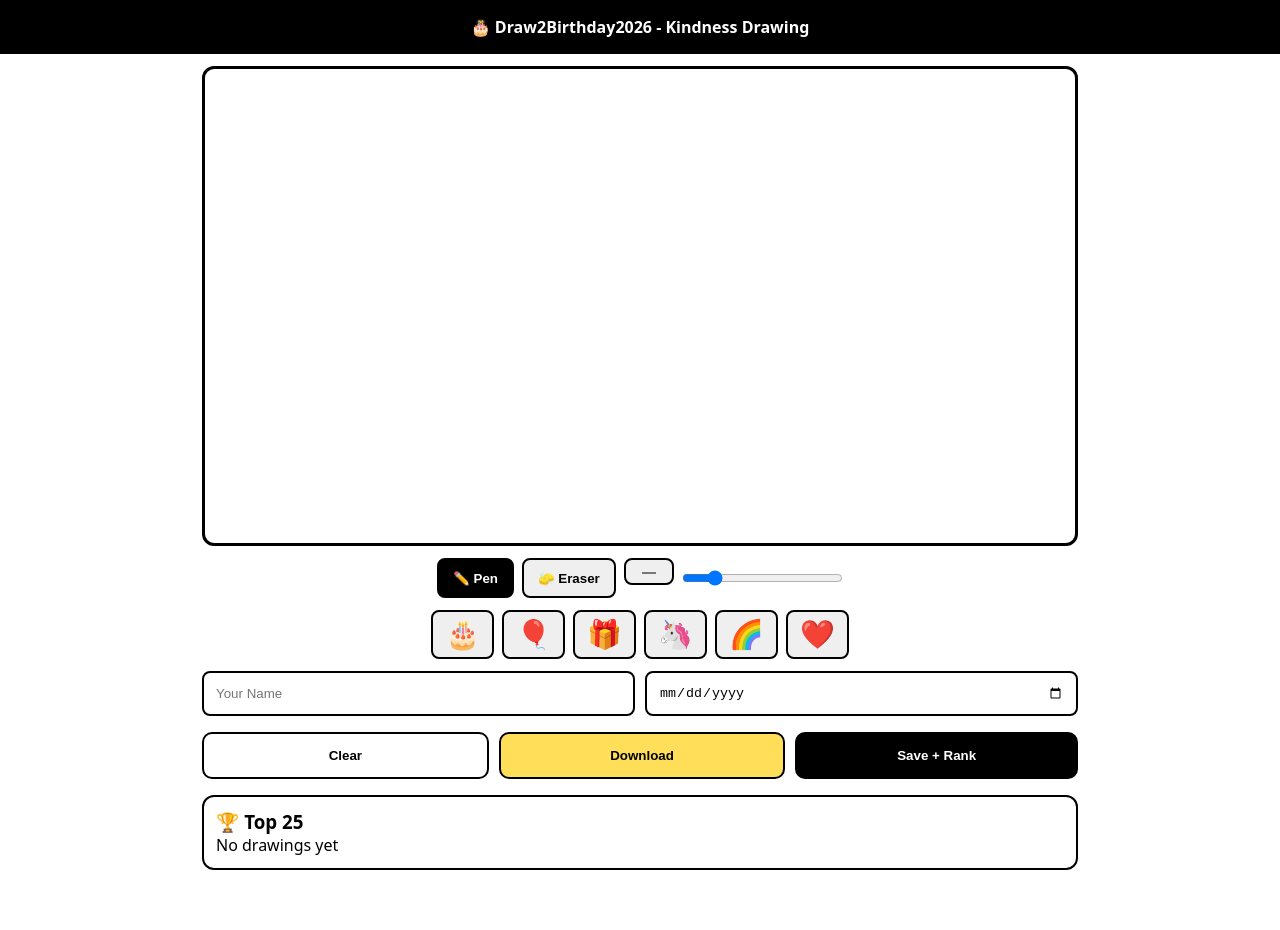
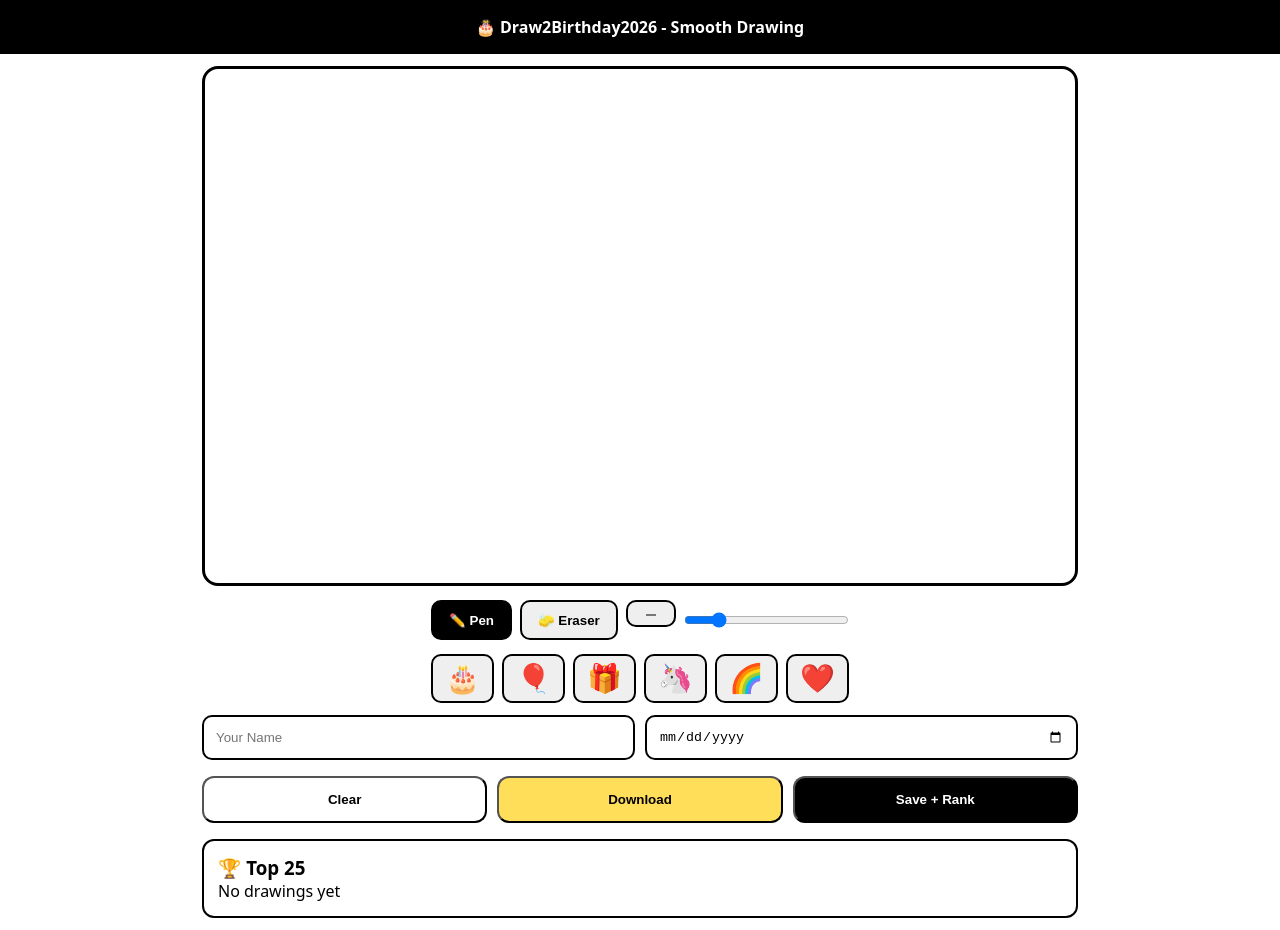
Before and after one commit to xiaoyanbu21-dot/Draw2Birthday2026, a plain HTML site: page index.html in a window 1280 px wide. Before the commit the page ends 882 px from the top, so only its background shows below. Drawn offline with Linux system fonts and the light colour scheme.

Commit message:
Update title and styling in index.html

```diff
--- a/index.html
+++ b/index.html
@@ -3,62 +3,80 @@
 <head>
 <meta charset="UTF-8">
 <meta name="viewport" content="width=device-width,initial-scale=1,maximum-scale=1,user-scalable=no">
-<title>Draw2Birthday2026 Fixed</title>
+<title>Draw2Birthday2026 Smooth</title>
 <style>
-*{box-sizing:border-box;margin:0;padding:0}body{font-family:system-ui;background:#fff}
-.header{background:#000;color:#fff;text-align:center;padding:16px;font-weight:bold}
+*{box-sizing:border-box;margin:0;padding:0}
+body{font-family:system-ui;background:#fff;overscroll-behavior:none}
+.header{background:#000;color:#fff;text-align:center;padding:16px;font-weight:800}
 .wrap{max-width:900px;margin:auto;padding:12px}
-#c{width:100%;height:60vh;min-height:450px;border:3px solid #000;border-radius:12px;display:block;touch-action:none;cursor:crosshair;background:#fff}
-.tools{display:flex;gap:8px;flex-wrap:wrap;justify-content:center;margin:12px 0}
-.tools button,.tools input{padding:10px 14px;border:2px solid #000;border-radius:8px;font-weight:bold}
+#c{width:100%;height:65vh;min-height:500px;border:3px solid #000;border-radius:16px;display:block;touch-action:none;background:#fff}
+.tools{display:flex;gap:8px;justify-content:center;margin:14px 0;flex-wrap:wrap}
+.tools button,.tools input{padding:10px 16px;border:2px solid #000;border-radius:10px;font-weight:700}
 .tools button.active{background:#000;color:#fff}
-.stickers{display:flex;gap:8px;justify-content:center;flex-wrap:wrap;margin:10px 0}
-.stickers button{font-size:28px;padding:6px 12px;border:2px solid #000;border-radius:8px}
+.stickers{display:flex;gap:8px;justify-content:center;flex-wrap:wrap}
+.stickers button{font-size:28px;padding:6px 12px;border:2px solid #000;border-radius:10px}
 .inputs{display:grid;grid-template-columns:1fr 1fr;gap:10px;margin:12px 0}
-.inputs input{padding:12px;border:2px solid #000;border-radius:8px;width:100%}
+.inputs input{padding:12px;border:2px solid #000;border-radius:10px;width:100%}
 .action{display:flex;gap:10px;justify-content:center;margin:16px 0}
-.action button{padding:14px 20px;border-radius:10px;font-weight:bold;flex:1}
-#saveBtn{background:#000;color:#fff;border:none}
-#clearBtn{background:#fff;border:2px solid #000}
-#dlBtn{background:#ffde59;border:2px solid #000}
+.action button{padding:14px 20px;border-radius:12px;font-weight:800;flex:1}
+#saveBtn{background:#000;color:#fff} #clearBtn{background:#fff} #dlBtn{background:#ffde59}
 </style>
 </head>
 <body>
-<div class="header">🎂 Draw2Birthday2026 - Kindness Drawing</div>
+<div class="header">🎂 Draw2Birthday2026 - Smooth Drawing</div>
 <div class="wrap">
 <canvas id="c"></canvas>
 <div class="tools">
 <button id="pen" class="active">✏️ Pen</button>
 <button id="eraser">🧽 Eraser</button>
 <input type="color" id="col" value="#000000">
-<input type="range" id="sz" min="1" max="40" value="4">
+<input type="range" id="sz" min="2" max="40" value="5">
 </div>
 <div class="stickers">
 <button data-e="🎂">🎂</button><button data-e="🎈">🎈</button><button data-e="🎁">🎁</button><button data-e="🦄">🦄</button><button data-e="🌈">🌈</button><button data-e="❤️">❤️</button>
 </div>
 <div class="inputs"><input id="name" placeholder="Your Name"><input id="bdate" type="date"></div>
 <div class="action"><button id="clearBtn">Clear</button><button id="dlBtn">Download</button><button id="saveBtn">Save + Rank</button></div>
-<div style="border:2px solid #000;border-radius:12px;padding:12px;margin-top:10px"><h3>🏆 Top 25</h3><div id="board">No drawings yet</div></div>
+<div style="border:2px solid #000;border-radius:12px;padding:14px;margin-top:12px"><h3>🏆 Top 25</h3><div id="board">No drawings yet</div></div>
 </div>
 <script>
 const ca=document.getElementById('c'),cx=ca.getContext('2d');
-let drawing=false,last={x:0,y:0},mode='pen';
-function rs(){const r=ca.getBoundingClientRect(),d=window.devicePixelRatio||1;ca.width=r.width*d;ca.height=r.height*d;ca.style.width=r.width+'px';ca.style.height=r.height+'px';cx.setTransform(d,0,0,d,0,0);cx.lineCap='round';cx.lineJoin='round';}
-rs();setTimeout(rs,100);
-function P(e){const r=ca.getBoundingClientRect();const t=e.touches?e.touches[0]:e;return{x:t.clientX-r.left,y:t.clientY-r.top};}
-function S(e){e.preventDefault();drawing=true;last=P(e);cx.beginPath();cx.moveTo(last.x,last.y);}
-function M(e){if(!drawing)return;e.preventDefault();const p=P(e);cx.globalCompositeOperation=mode==='eraser'?'destination-out':'source-over';cx.strokeStyle=document.getElementById('col').value;cx.lineWidth=document.getElementById('sz').value;cx.lineTo(p.x,p.y);cx.stroke();last=p;}
-function E(e){if(!drawing)return;e.preventDefault();drawing=false;cx.closePath();cx.globalCompositeOperation='source-over';}
-ca.addEventListener('mousedown',S);ca.addEventListener('mousemove',M);ca.addEventListener('mouseup',E);ca.addEventListener('mouseout',E);
-ca.addEventListener('touchstart',S,{passive:false});ca.addEventListener('touchmove',M,{passive:false});ca.addEventListener('touchend',E,{passive:false});ca.addEventListener('touchcancel',E,{passive:false});
-document.getElementById('pen').onclick=()=>{mode='pen';pen.classList.add('active');eraser.classList.remove('active');};
-document.getElementById('eraser').onclick=()=>{mode='eraser';eraser.classList.add('active');pen.classList.remove('active');};
-clearBtn.onclick=()=>{const r=ca.getBoundingClientRect();cx.clearRect(0,0,r.width,r.height);};
+let drawing=false,last=null,mode='pen';
+function resize(){
+const dpr=window.devicePixelRatio||1;
+const r=ca.getBoundingClientRect();
+ca.width=r.width*dpr;ca.height=r.height*dpr;
+ca.style.width=r.width+'px';ca.style.height=r.height+'px';
+cx.setTransform(dpr,0,0,dpr,0,0);
+cx.lineCap='round';cx.lineJoin='round';
+}
+resize();setTimeout(resize,200);
+function pos(e){
+const r=ca.getBoundingClientRect();
+const t=e.touches?e.touches[0]:e.changedTouches?e.changedTouches[0]:e;
+return{x:t.clientX-r.left,y:t.clientY-r.top};
+}
+function s(e){e.preventDefault();drawing=true;last=pos(e);cx.beginPath();cx.moveTo(last.x,last.y);}
+function m(e){
+if(!drawing)return;e.preventDefault();
+const p=pos(e);
+cx.globalCompositeOperation=mode==='eraser'?'destination-out':'source-over';
+cx.strokeStyle=col.value;cx.lineWidth=sz.value;
+cx.lineTo(p.x,p.y);cx.stroke();
+cx.beginPath();cx.moveTo(p.x,p.y);
+last=p;
+}
+function e(e){if(!drawing)return;e.preventDefault();drawing=false;cx.closePath();cx.globalCompositeOperation='source-over';}
+ca.addEventListener('mousedown',s);ca.addEventListener('mousemove',m);ca.addEventListener('mouseup',e);ca.addEventListener('mouseleave',e);
+ca.addEventListener('touchstart',s,{passive:false});ca.addEventListener('touchmove',m,{passive:false});ca.addEventListener('touchend',e,{passive:false});ca.addEventListener('touchcancel',e,{passive:false});
+pen.onclick=()=>{mode='pen';pen.classList.add('active');eraser.classList.remove('active');};
+eraser.onclick=()=>{mode='eraser';eraser.classList.add('active');pen.classList.remove('active');};
+clearBtn.onclick=()=>{const r=ca.getBoundingClientRect();cx.clearRect(0,0,r.width,r.height);cx.beginPath();};
 dlBtn.onclick=()=>{const a=document.createElement('a');a.download='drawing.png';a.href=ca.toDataURL();a.click();};
 document.querySelectorAll('.stickers button').forEach(b=>{b.onclick=()=>{cx.font='40px serif';const r=ca.getBoundingClientRect();cx.fillText(b.dataset.e,r.width/2,r.height/2);};});
 let db=JSON.parse(localStorage.getItem('d2b')||'[]');
-function rb(){board.innerHTML=db.length?db.slice(0,25).map((d,i)=>`${i+1}. <b>${d.n}</b> - ${d.d}`).join('<br>'):'No drawings yet';}rb();
-saveBtn.onclick=()=>{const n=name.value||'Anon';const d=bdate.value||new Date().toISOString().split('T')[0];db.unshift({n,d});db=db.slice(0,25);localStorage.setItem('d2b',JSON.stringify(db));rb();alert('Saved!');};
+function rb(){board.innerHTML=db.length?db.map((d,i)=>`${i+1}. <b>${d.n}</b>`).join('<br>'):'No drawings yet';}rb();
+saveBtn.onclick=()=>{const n=name.value||'Anon';const d=bdate.value||'';db.unshift({n,d});localStorage.setItem('d2b',JSON.stringify(db));rb();alert('Saved!');};
 </script>
 </body>
-                                                                                              </html>
+                                                                                             </html>
```
